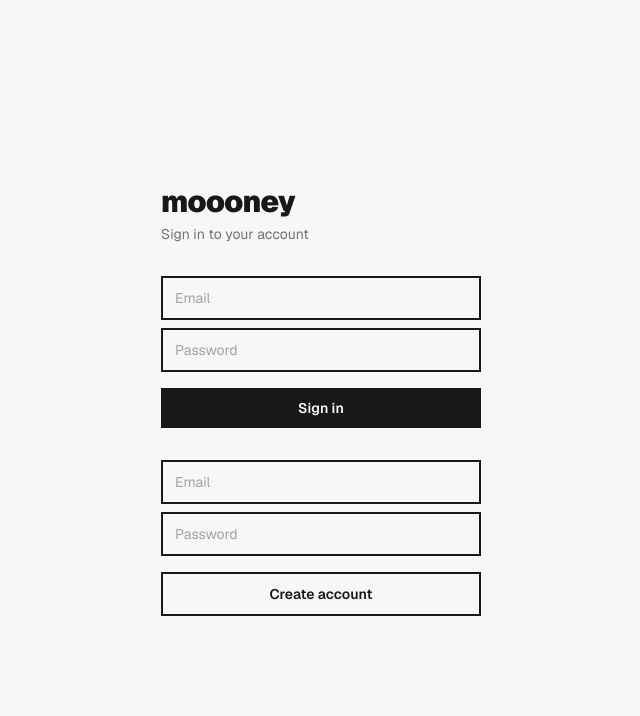
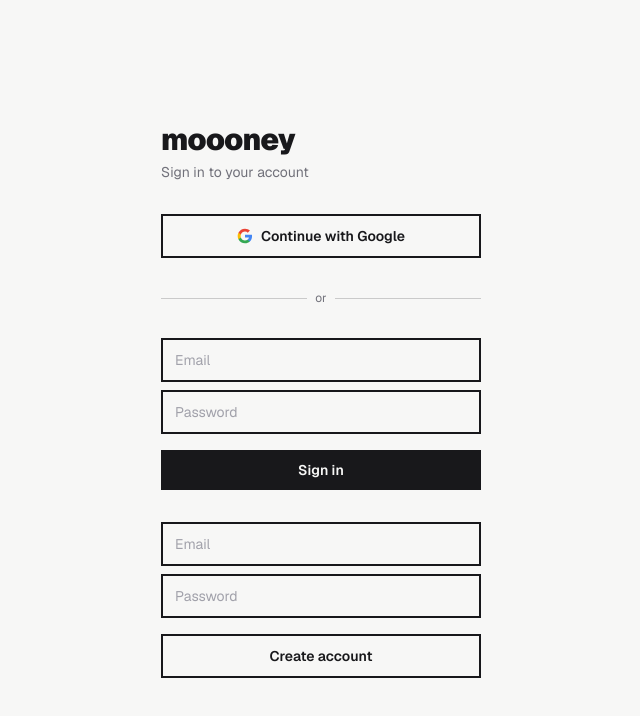
Before and after one commit to tooongsong/moooney, a Next.js app: page /login in a window 1280 px wide. Shown: the top 716 px of the page, without its empty margins (319-959 px from the left). Built offline with nearby package versions, Linux system fonts and the light colour scheme.

Commit message:
Add Sign in with Google via Supabase OAuth
Co-Authored-By: Claude Sonnet 4.6 <noreply@anthropic.com>

```diff
--- /dev/null
+++ b/src/app/auth/callback/route.ts
@@ -0,0 +1,14 @@
+import { NextResponse } from 'next/server';
+import { createClient } from '@/lib/supabase/server';
+
+export async function GET(request: Request) {
+  const { searchParams, origin } = new URL(request.url);
+  const code = searchParams.get('code');
+
+  if (code) {
+    const supabase = await createClient();
+    await supabase.auth.exchangeCodeForSession(code);
+  }
+
+  return NextResponse.redirect(`${origin}/`);
+}
--- /dev/null
+++ b/src/app/login/GoogleButton.tsx
@@ -0,0 +1,30 @@
+'use client';
+
+import { createClient } from '@/lib/supabase/client';
+
+export function GoogleButton() {
+  async function handleClick() {
+    const supabase = createClient();
+    await supabase.auth.signInWithOAuth({
+      provider: 'google',
+      options: {
+        redirectTo: `${location.origin}/auth/callback`,
+      },
+    });
+  }
+
+  return (
+    <button
+      onClick={handleClick}
+      className="w-full py-2.5 border-2 border-ink text-ink font-semibold rounded-lg text-sm hover:bg-ink/5 active:scale-95 transition-all flex items-center justify-center gap-2"
+    >
+      <svg width="16" height="16" viewBox="0 0 24 24" aria-hidden="true">
+        <path fill="#4285F4" d="M22.56 12.25c0-.78-.07-1.53-.2-2.25H12v4.26h5.92c-.26 1.37-1.04 2.53-2.21 3.31v2.77h3.57c2.08-1.92 3.28-4.74 3.28-8.09z"/>
+        <path fill="#34A853" d="M12 23c2.97 0 5.46-.98 7.28-2.66l-3.57-2.77c-.98.66-2.23 1.06-3.71 1.06-2.86 0-5.29-1.93-6.16-4.53H2.18v2.84C3.99 20.53 7.7 23 12 23z"/>
+        <path fill="#FBBC05" d="M5.84 14.09c-.22-.66-.35-1.36-.35-2.09s.13-1.43.35-2.09V7.07H2.18C1.43 8.55 1 10.22 1 12s.43 3.45 1.18 4.93l3.66-2.84z"/>
+        <path fill="#EA4335" d="M12 5.38c1.62 0 3.06.56 4.21 1.64l3.15-3.15C17.45 2.09 14.97 1 12 1 7.7 1 3.99 3.47 2.18 7.07l3.66 2.84c.87-2.6 3.3-4.53 6.16-4.53z"/>
+      </svg>
+      Continue with Google
+    </button>
+  );
+}
--- a/src/app/login/page.tsx
+++ b/src/app/login/page.tsx
@@ -1,4 +1,5 @@
 import { signIn, signUp } from '@/app/actions/auth';
+import { GoogleButton } from './GoogleButton';
 
 export default async function LoginPage({
   searchParams,
@@ -13,6 +14,17 @@ export default async function LoginPage({
         <div className="space-y-1">
           <h1 className="text-3xl font-black tracking-tight text-ink">moooney</h1>
           <p className="text-sm text-ink-soft">Sign in to your account</p>
+        </div>
+
+        <GoogleButton />
+
+        <div className="relative">
+          <div className="absolute inset-0 flex items-center">
+            <div className="w-full border-t border-ink/20" />
+          </div>
+          <div className="relative flex justify-center">
+            <span className="bg-paper px-2 text-xs text-ink-soft">or</span>
+          </div>
         </div>
 
         <form action={signIn} className="space-y-4">
--- /dev/null
+++ b/src/lib/supabase/client.ts
@@ -0,0 +1,8 @@
+import { createBrowserClient } from '@supabase/ssr';
+
+export function createClient() {
+  return createBrowserClient(
+    process.env.NEXT_PUBLIC_SUPABASE_URL!,
+    process.env.NEXT_PUBLIC_SUPABASE_ANON_KEY!
+  );
+}
--- a/src/proxy.ts
+++ b/src/proxy.ts
@@ -43,6 +43,6 @@ export async function proxy(request: NextRequest) {
 
 export const config = {
   matcher: [
-    '/((?!_next/static|_next/image|favicon.ico|manifest.json|sw.js|workbox-.*|icons|splash|api).*)',
+    '/((?!_next/static|_next/image|favicon.ico|manifest.json|sw.js|workbox-.*|icons|splash|api|auth/callback).*)',
   ],
 };
```
